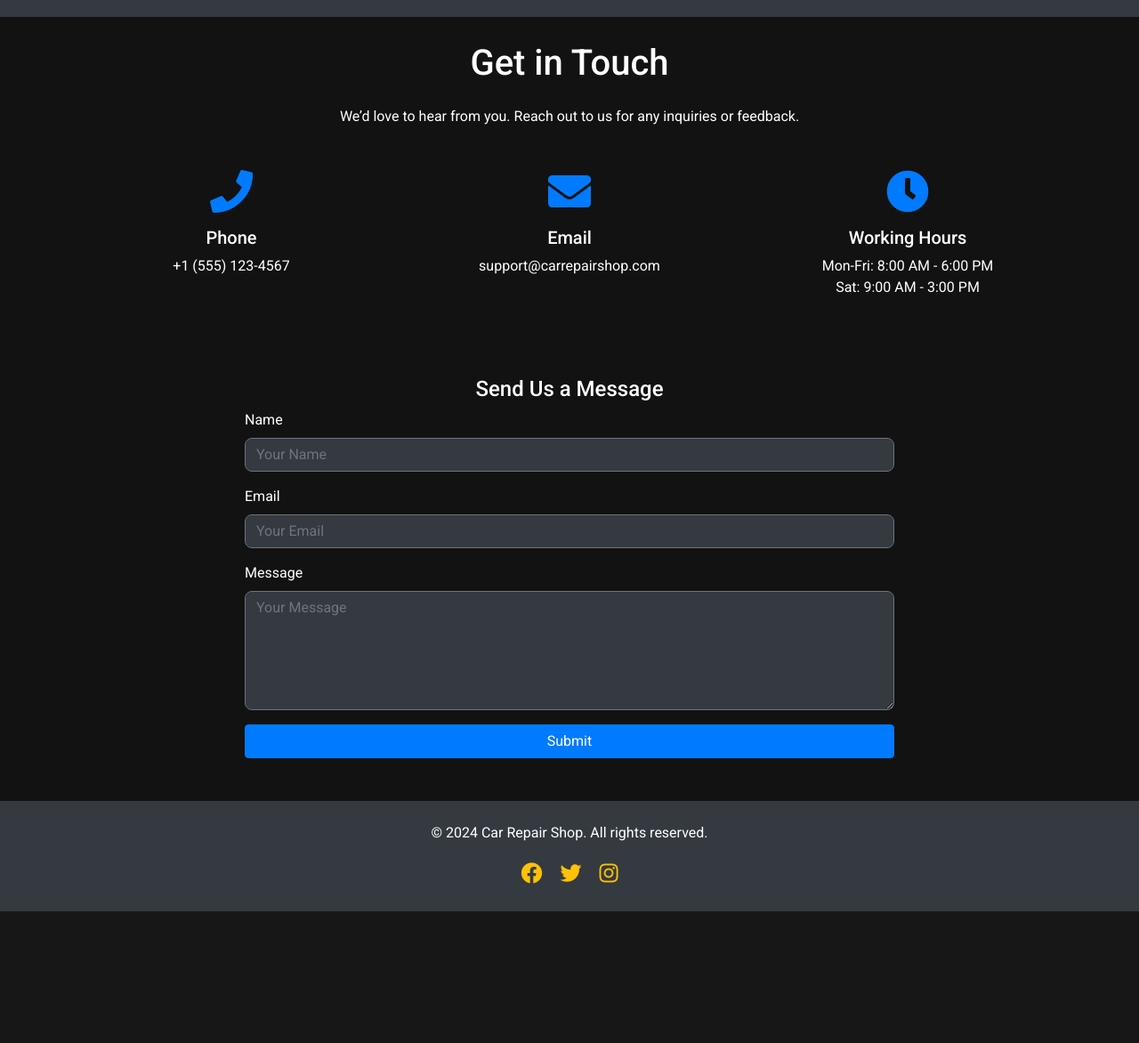
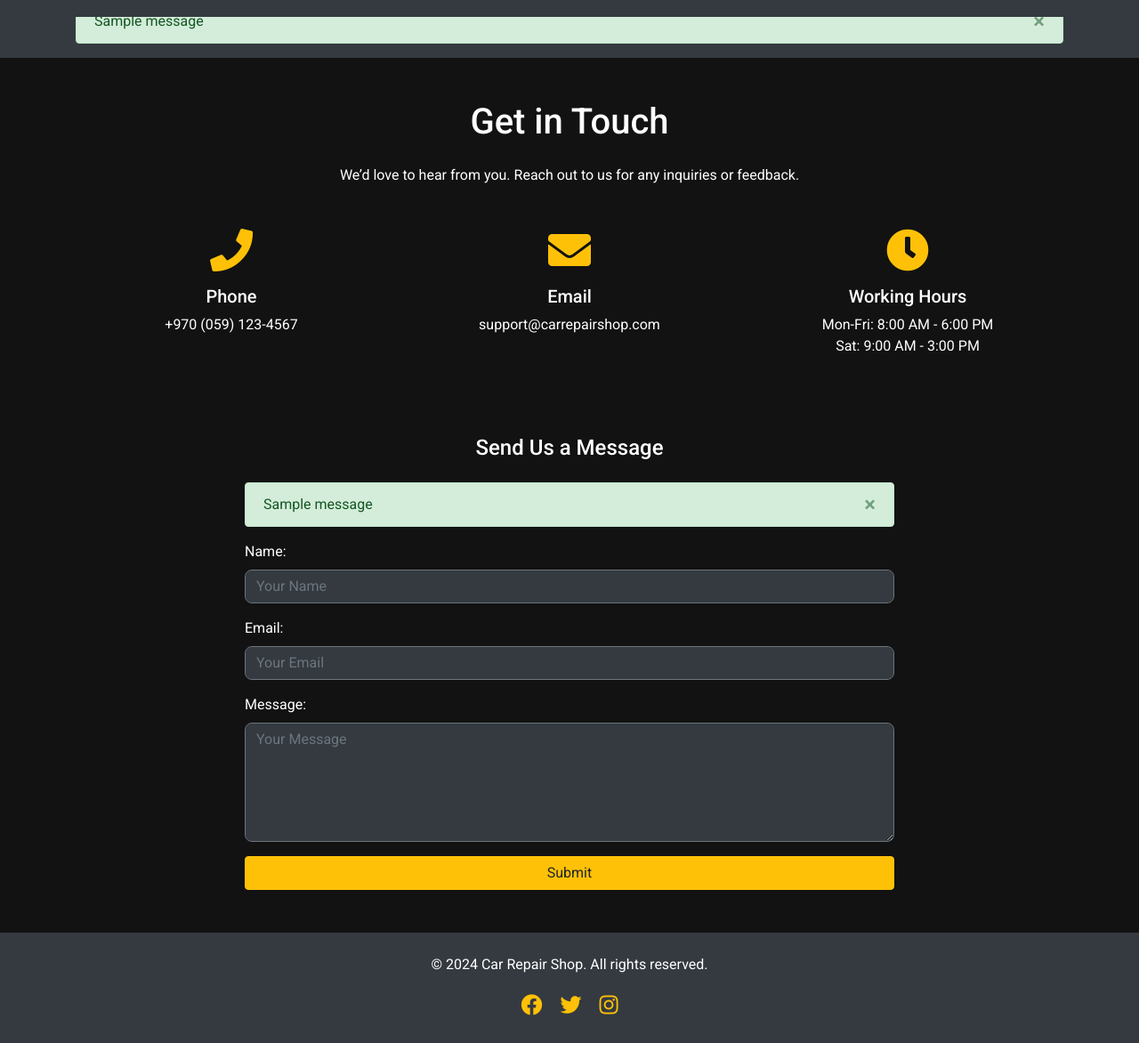
Before and after one commit to BassamT/car_repair_shop, a Django app: page /contact/ in a window 1280 px wide. Shown: the part 81-1253 px from the top of the page at 89% size. Before the commit the page ends 1105 px from the top, so only its background shows below. Run offline with Django 5.2, Linux system fonts and the light colour scheme; tables that the repository leaves empty hold one stand-in row (values such as "Sample post"); one stand-in notice (Sample message) is shown; parts of the project's set-up code (start-up, migrations or seed data) failed here and were passed over; some libraries are stand-ins or nearby versions.

Commit message:
finishing the site in english

```diff
--- a/repair_shop/static/repair_shop/css/styles.css
+++ b/repair_shop/static/repair_shop/css/styles.css
@@ -254,3 +254,30 @@
     padding: 10px 0;
     background-color: rgba(0, 0, 0, 0.9);
 }
+
+
+/* repair_shop/static/repair_shop/css/styles.css */
+
+/* Example definition for btn-yellow */
+.btn-yellow {
+    background-color: #FFC107; /* Bootstrap warning color */
+    color: #212529; /* Dark text for contrast */
+    border: none;
+    transition: background-color 0.3s ease;
+}
+
+.btn-yellow:hover {
+    background-color: #e0a800; /* Darker shade on hover */
+    color: #fff; /* White text on hover */
+}
+
+
+.btn-theme-yellow {
+    background-color: #FFC107; /* Yellow */
+    color: #000; /* Black text */
+    border: none;
+}
+
+.btn-theme-yellow:hover {
+    background-color: #FFA000; /* Darker yellow for hover effect */
+}
--- a/repair_shop/templates/base.html
+++ b/repair_shop/templates/base.html
@@ -16,6 +16,9 @@
     <link rel="stylesheet" href="https://fonts.googleapis.com/css2?family=Roboto:wght@400;500;700&display=swap">
     <!-- Font Awesome -->
     <link rel="stylesheet" href="https://cdnjs.cloudflare.com/ajax/libs/font-awesome/5.15.1/css/all.min.css">
+
+    {% block extra_css %}
+    {% endblock %}
 </head>
 <body class="bg-dark text-white">
     <!-- Navbar -->
@@ -60,7 +63,6 @@
                     {% if user.is_authenticated %}
                         <!-- Employee Navigation Links -->
                         <li class="nav-item dropdown">
-                            <!-- Modify the href to link to 'employee_dashboard' -->
                             <a class="nav-link dropdown-toggle {% if request.resolver_match.url_name|slice:":9" == 'employee_' or request.resolver_match.url_name|slice:":4" == 'add_' or request.resolver_match.url_name|slice:"-5:" == '_list' %}active{% endif %}" href="{% url 'employee_dashboard' %}" id="navbarDropdown" role="button" data-toggle="dropdown">
                                 Dashboard
                             </a>
@@ -98,8 +100,22 @@
         </div>
     </nav>
 
+    <!-- Global Messages -->
+    <div class="container" style="margin-top: 80px;">
+        {% if messages %}
+            {% for message in messages %}
+                <div class="alert alert-{{ message.tags }} alert-dismissible fade show" role="alert">
+                    {{ message }}
+                    <button type="button" class="close" data-dismiss="alert" aria-label="Close">
+                      <span aria-hidden="true">&times;</span>
+                    </button>
+                </div>
+            {% endfor %}
+        {% endif %}
+    </div>
+
     <!-- Main Content -->
-    <main role="main" class="content" style="margin-top: 80px;">
+    <main role="main" class="content">
         {% block content %}
         {% endblock %}
     </main>
@@ -116,6 +132,8 @@
         </div>
     </footer>
 
+    <!-- Include jQuery -->
+    <script src="https://code.jquery.com/jquery-3.5.1.min.js"></script>
     <!-- Bootstrap JS (Local) -->
     <script src="{% static 'repair_shop/js/bootstrap.bundle.min.js' %}"></script>
     <!-- Custom JS -->
@@ -143,5 +161,8 @@
             });
         });
     </script>
+
+    {% block extra_js %}
+    {% endblock %}
 </body>
 </html>
--- a/repair_shop/templates/repair_shop/contact.html
+++ b/repair_shop/templates/repair_shop/contact.html
@@ -1,28 +1,29 @@
 {% extends 'base.html' %}
+{% load crispy_forms_tags %}
+{% load static %}
+
 {% block title %}Contact Us - Car Repair Shop{% endblock %}
-{% load crispy_forms_tags %}
 
 {% block content %}
-<!-- Contact Us Section -->
 <section class="contact-section py-5 text-white" style="background-color: #121212;">
   <div class="container">
     <h1 class="text-center mb-4">Get in Touch</h1>
     <p class="text-center mb-5">We’d love to hear from you. Reach out to us for any inquiries or feedback.</p>
 
     <div class="row">
-      <!-- Contact Info -->
+      <!-- Contact Information -->
       <div class="col-md-4 text-center mb-4">
-        <i class="fas fa-phone fa-3x text-primary mb-3"></i>
+        <i class="fas fa-phone fa-3x text-warning mb-3"></i>
         <h5>Phone</h5>
-        <p>+1 (555) 123-4567</p>
+        <p>+970 (059) 123-4567</p>
       </div>
       <div class="col-md-4 text-center mb-4">
-        <i class="fas fa-envelope fa-3x text-primary mb-3"></i>
+        <i class="fas fa-envelope fa-3x text-warning mb-3"></i>
         <h5>Email</h5>
         <p>support@carrepairshop.com</p>
       </div>
       <div class="col-md-4 text-center mb-4">
-        <i class="fas fa-clock fa-3x text-primary mb-3"></i>
+        <i class="fas fa-clock fa-3x text-warning mb-3"></i>
         <h5>Working Hours</h5>
         <p>Mon-Fri: 8:00 AM - 6:00 PM<br>Sat: 9:00 AM - 3:00 PM</p>
       </div>
@@ -31,21 +32,45 @@
     <div class="row mt-5">
       <!-- Contact Form -->
       <div class="col-md-8 mx-auto">
-        <h4 class="text-center">Send Us a Message</h4>
-        <form>
+        <h4 class="text-center mb-4">Send Us a Message</h4>
+
+        <!-- Display Messages -->
+        {% if messages %}
+            {% for message in messages %}
+                <div class="alert alert-{{ message.tags }} alert-dismissible fade show" role="alert">
+                    {{ message }}
+                    <button type="button" class="close" data-dismiss="alert" aria-label="Close">
+                      <span aria-hidden="true">&times;</span>
+                    </button>
+                </div>
+            {% endfor %}
+        {% endif %}
+
+        <!-- Form -->
+        <form method="post" action="{% url 'contact' %}">
+          {% csrf_token %}
           <div class="form-group">
-            <label for="name">Name</label>
-            <input type="text" id="name" class="form-control bg-dark text-white border-secondary" placeholder="Your Name" required>
+            {{ form.name.label_tag }}
+            {{ form.name }}
+            {% for error in form.name.errors %}
+                <span class="text-danger">{{ error }}</span>
+            {% endfor %}
           </div>
           <div class="form-group">
-            <label for="email">Email</label>
-            <input type="email" id="email" class="form-control bg-dark text-white border-secondary" placeholder="Your Email" required>
+            {{ form.email.label_tag }}
+            {{ form.email }}
+            {% for error in form.email.errors %}
+                <span class="text-danger">{{ error }}</span>
+            {% endfor %}
           </div>
           <div class="form-group">
-            <label for="message">Message</label>
-            <textarea id="message" rows="5" class="form-control bg-dark text-white border-secondary" placeholder="Your Message" required></textarea>
+            {{ form.message.label_tag }}
+            {{ form.message }}
+            {% for error in form.message.errors %}
+                <span class="text-danger">{{ error }}</span>
+            {% endfor %}
           </div>
-          <button type="submit" class="btn btn-primary btn-block">Submit</button>
+          <button type="submit" class="btn btn-warning btn-block">Submit</button>
         </form>
       </div>
     </div>
--- a/repair_shop/urls.py
+++ b/repair_shop/urls.py
@@ -70,6 +70,7 @@
 
 
 
+
     # Additional URL patterns for other views
     # Example:
     # path('contact/', views.contact, name='contact'),
--- a/repair_shop/views.py
+++ b/repair_shop/views.py
@@ -1,7 +1,7 @@
 # repair_shop/views.py
 
 from django.shortcuts import render, redirect, get_object_or_404
-from django.core.mail import send_mail
+from django.core.mail import send_mail, BadHeaderError
 from django.utils.crypto import get_random_string
 from django.utils import timezone
 from django.contrib.auth.views import LoginView
@@ -17,10 +17,12 @@
 from .forms import ServicePartForm
 from .forms import InvoiceForm, InvoiceItemFormSet
 from .forms import CustomerAccessForm
+from .forms import ContactForm
 from django.template.loader import render_to_string
 from django.conf import settings
 from django.contrib import messages
 from datetime import timedelta
+from django import forms
 
 
 
@@ -31,6 +33,48 @@
 #         context = super().get_context_data(**kwargs)
 #         context['title'] = 'Employee Login'
 #         return context
+
+# Contact Form Definition
+class ContactForm(forms.Form):
+    name = forms.CharField(max_length=100, widget=forms.TextInput(attrs={
+        'class': 'form-control bg-dark text-white border-secondary',
+        'placeholder': 'Your Name'
+    }))
+    email = forms.EmailField(widget=forms.EmailInput(attrs={
+        'class': 'form-control bg-dark text-white border-secondary',
+        'placeholder': 'Your Email'
+    }))
+    message = forms.CharField(widget=forms.Textarea(attrs={
+        'class': 'form-control bg-dark text-white border-secondary',
+        'placeholder': 'Your Message',
+        'rows': 5
+    }))
+
+
+def contact(request):
+    if request.method == 'POST':
+        form = ContactForm(request.POST)
+        if form.is_valid():
+            # Extract form data
+            name = form.cleaned_data['name']
+            email = form.cleaned_data['email']
+            message_content = form.cleaned_data['message']
+
+            # Send email
+            subject = f'Contact Message from {name}'
+            message = f'Name: {name}\nEmail: {email}\n\nMessage:\n{message_content}'
+            try:
+                send_mail(subject, message, settings.DEFAULT_FROM_EMAIL, [settings.DEFAULT_FROM_EMAIL])
+                messages.success(request, 'Your message has been sent successfully!')
+            except Exception as e:
+                messages.error(request, f'Failed to send your message: {e}')
+            return redirect('contact')
+    else:
+        form = ContactForm()
+
+    return render(request, 'repair_shop/contact.html', {'form': form})
+
+
 
 def services(request):
     services = ServicePart.objects.filter(type='Service')
@@ -43,8 +87,7 @@
 def home(request):
     return render(request, 'repair_shop/home.html')  # Added home view with correct template path
 
-def contact(request):
-    return render(request, 'repair_shop/contact.html')
+
 
 def location(request):
     return render(request, 'repair_shop/location.html')
```
Also changed, not shown: repair_shop/forms.py (+29 -0 lines), repair_shop/templates/repair_shop/customer_access.html (+38 -6 lines), repair_shop/templates/repair_shop/customer_access_request.html (+27 -5 lines), repair_shop/templates/repair_shop/customer_dashboard.html (+34 -17 lines), repair_shop/templates/repair_shop/employee_login.html (+15 -3 lines), repair_shop/templates/repair_shop/location.html (+11 -12 lines), repair_shop/templates/repair_shop/services.html (+10 -10 lines).
